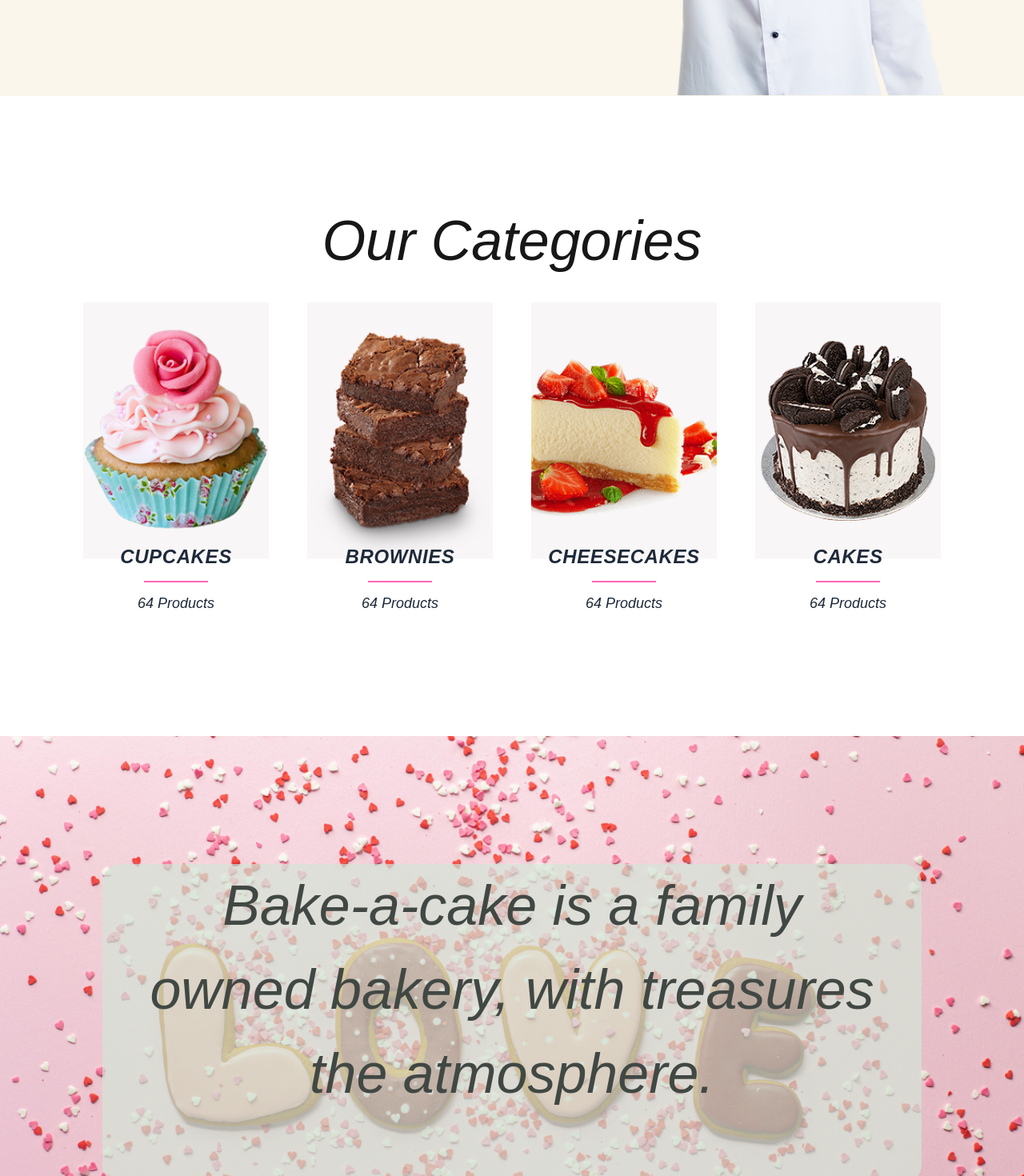
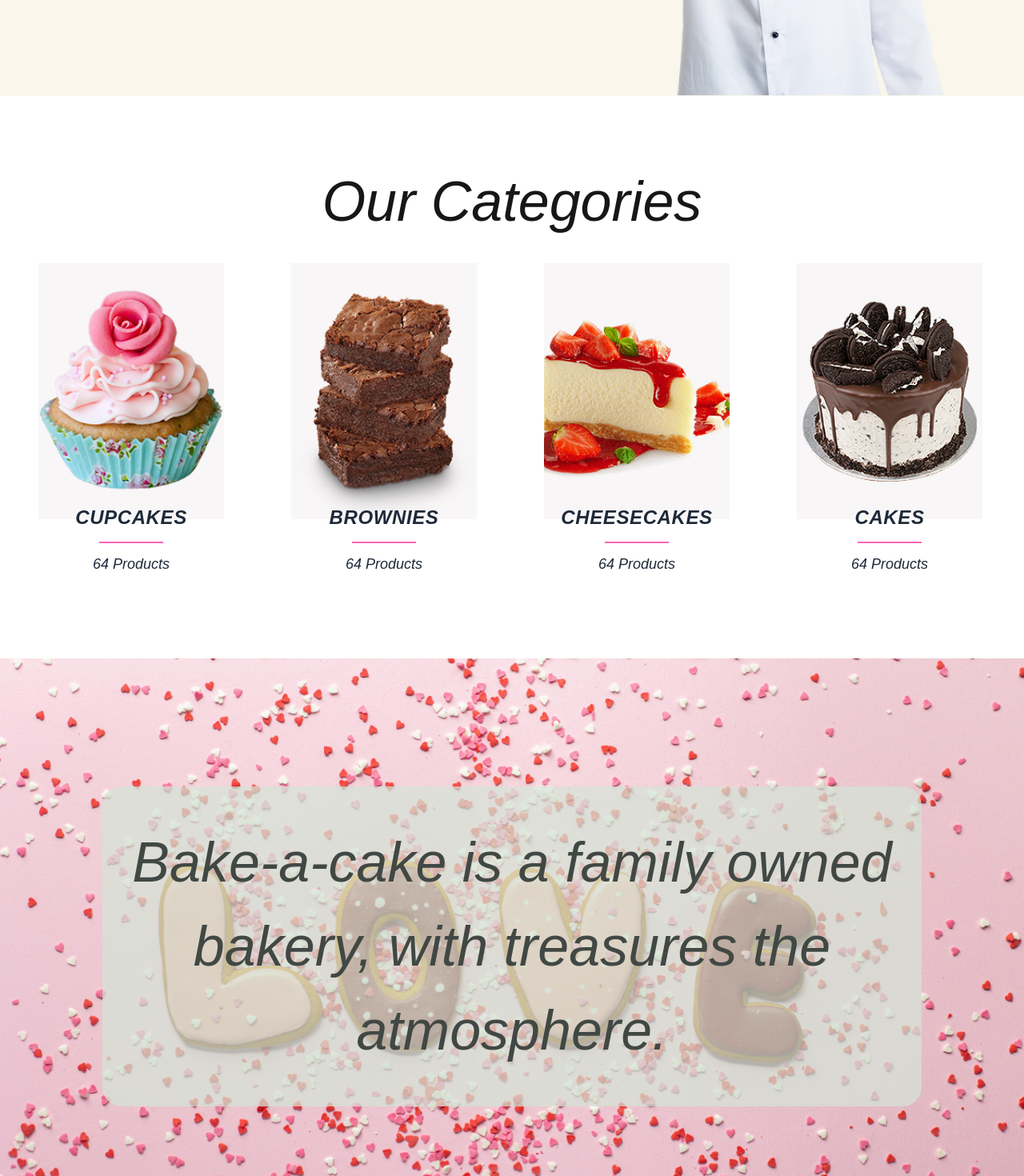
Before and after one commit to junaidisticdotdev/cakerySite, a Next.js app: page / in a window 1280 px wide. Shown: the part 2280-3750 px from the top of the page at 80% size. Built offline with nearby package versions, Linux system fonts and the light colour scheme.

Commit message:
feat:mke love bg image responsive

```diff
--- a/app/module/home/AboveGallery.tsx
+++ b/app/module/home/AboveGallery.tsx
@@ -3,18 +3,23 @@ import React from 'react'
 const AboveGallery = () => {
   return (
     <div>
+
       {/* Abovr gallery section */}
-      <div className='w-full h-[90vh] relative overflow-hidden'>
+      <div className='w-full h-[70vh] sm:h-[90vh] relative overflow-hidden'>
+
         <div className='absolute z-10 w-full h-full'>
         <img src="/Media/hero-bg.jpg.jpeg" alt="Love BG image" className='w-full h-full object-cover object-center' /> </div>
+
 {/* overlaping card  */}
-<div className='absolute z-20 top-1/2 left-1/2 -translate-x-1/2 -translate-y-1/2 w-4/5 h-auto min-h-[50vh] flex flex-col bg-[#d4e4d7]/70 rounded-3xl'>
+<div className='absolute z-20 top-1/2 left-1/2 -translate-x-1/2 -translate-y-1/2 w-[90%] sm:w-4/5 h-auto min-h-[20vh] sm:min-h-[50vh] flex items-center justify-center text-center  bg-[#d4e4d7]/70 rounded-3xl'>
+
 {/* div for para */}
-<div className=' h-full w-full flex items-center justify-center text-center'>
-    <p className='italic px-2 text-[40px] sm:text-[45px] md:text-[60px]  lg:text-[70px] text-[#414844] '>Bake-a-cake is a family <br className='hidden md:block' /> owned bakery, with treasures <br /> the atmosphere.</p>
-</div>
+<p className='italic px-2 text-[28px] sm:text-[45px] md:text-[60px]  lg:text-[70px] text-[#414844] h-1/2 '>Bake-a-cake is a family  owned bakery, with treasures the atmosphere.</p>
+
+
 </div>
       </div>
+
     </div>
   )
 }
--- a/app/module/home/OurCategories.tsx
+++ b/app/module/home/OurCategories.tsx
@@ -3,14 +3,17 @@ import React from 'react'
 
 const OurCategories = () => {
   return (
-    <div>
+    <div className='W-full py-16 md:py-20 overflow-hidden bg-white'>
+
       {/* Our categories */}
-      <div className='flex flex-col items-center justify-center min-h-screen w-full overflow-hidden '>
+      <div className='max-w-[1400px] mx-auto px-6 flex flex-col items-center justify-center'>
+
         <p className='italic font-medium text-[40px] md:text-[60px] lg:text-[70px] px-4 md:px-0'>Our Categories</p>
 
-<div className='flex flex-col md:flex-row'>
+{/* grids for cards in our categories  */}
+<div className='grid grid-cols-1 sm:grid-cols-2 lg:grid-cols-4 gap-6 md:gap-8 w-full justify-center items-center'>
   {/* at md two cards shown */}
-  <div className='flex flex-col sm:flex-row'>
+
         <OurCategoryCard
         image="/Media/cupcake-home.webp"
         title="CUPCAKES"
@@ -19,9 +22,8 @@ const OurCategories = () => {
         <OurCategoryCard
         image="/Media/brownie-home.webp"
         title="BROWNIES"
-        count={64}/> </div>
+        count={64}/>
 
-<div className='flex flex-col sm:flex-row'>
         <OurCategoryCard
         image="/Media/cheesecake-home.webp"
         title="CHEESECAKES"
@@ -30,11 +32,11 @@ const OurCategories = () => {
         <OurCategoryCard
         image="/Media/cake-home.webp"
         title="CAKES"
-        count={64}/> </div>
+        count={64}/>  </div>
 
 </div>
       </div>
-    </div>
+
   )
 }
 
```
